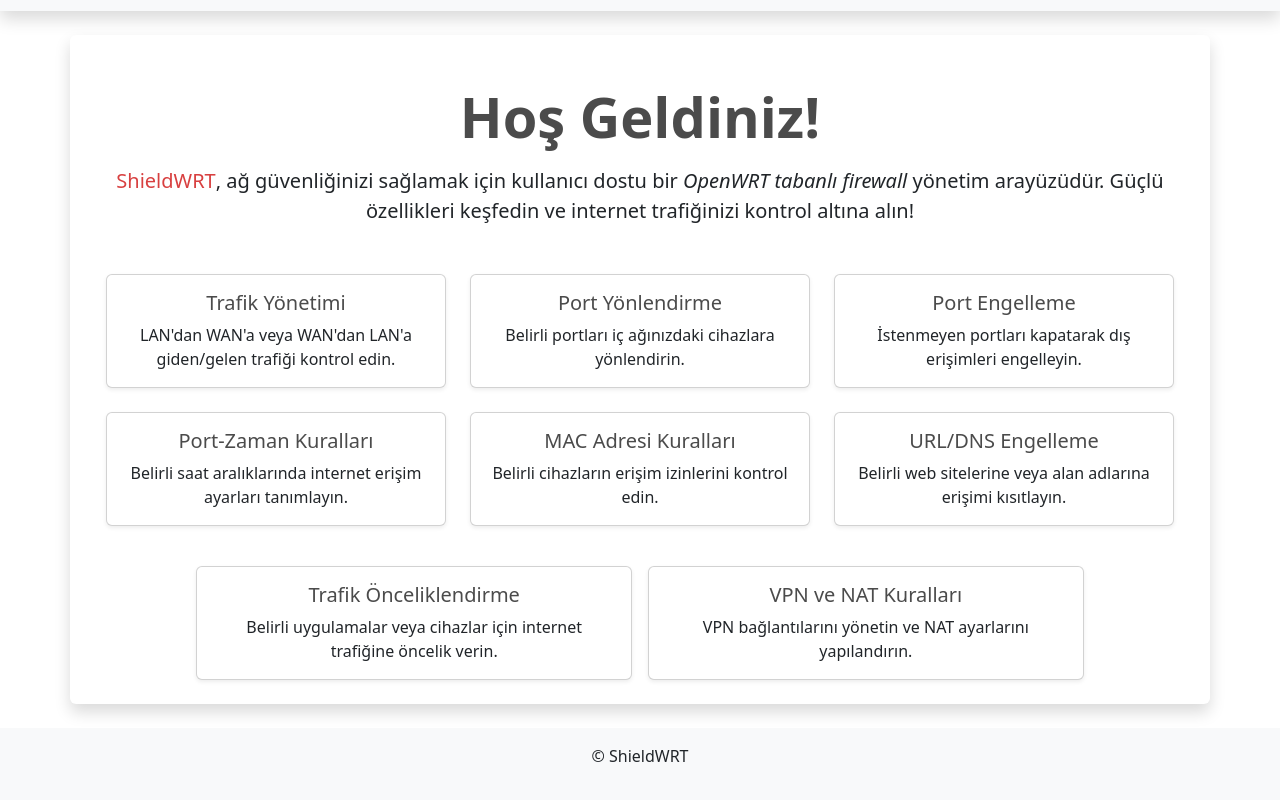
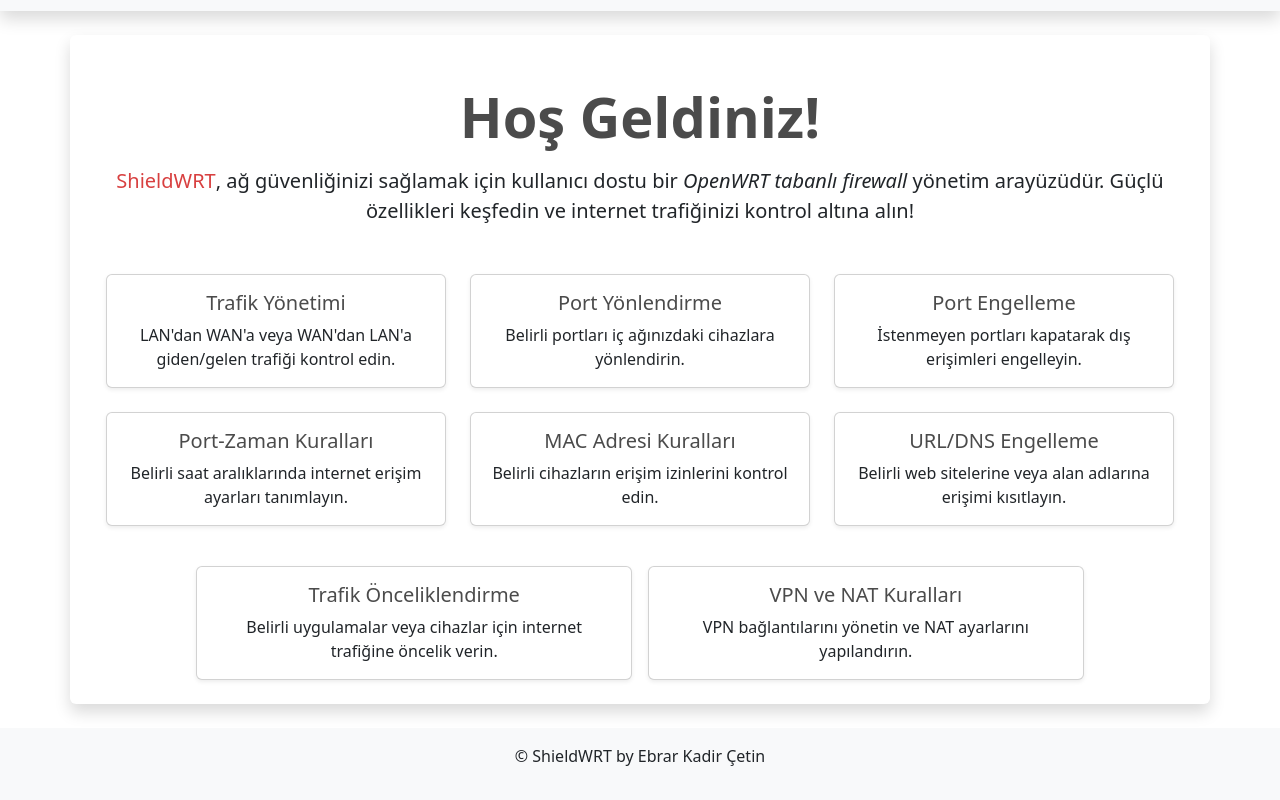
Before and after one commit to ebrarkadir/react-firewall-ui, a React (Create React App) app: page / in a window 1280 px wide. Shown: the part 297-1097 px from the top of the page. Built offline with nearby package versions, Linux system fonts and the light colour scheme.

Commit message:
little_update

```diff
--- a/src/App.js
+++ b/src/App.js
@@ -126,7 +126,7 @@
       </main>
 
       <footer className="text-center py-3 mt-4 bg-light">
-        <p>&copy; ShieldWRT</p>
+        <p>&copy; ShieldWRT by Ebrar Kadir Çetin</p>
       </footer>
     </div>
   );
--- a/src/index.css
+++ b/src/index.css
@@ -17,7 +17,7 @@
 }
 
 button:hover {
-  background-color: #D84040;
+  background-color: #f59595;
   color: white;
 }
 
@@ -33,7 +33,7 @@
 }
 
 .feature-card:hover {
-  border-color: #D84040;
+  border-color: #f59595;
 }
 
 .feature-card .card-title {
@@ -41,5 +41,5 @@
 }
 
 .feature-card:hover .card-title {
-  color: #D84040; /* Üzerine gelince başlık rengi de kırmızı olacak */
+  color: #f59595; /* Üzerine gelince başlık rengi de kırmızı olacak */
 }
```
